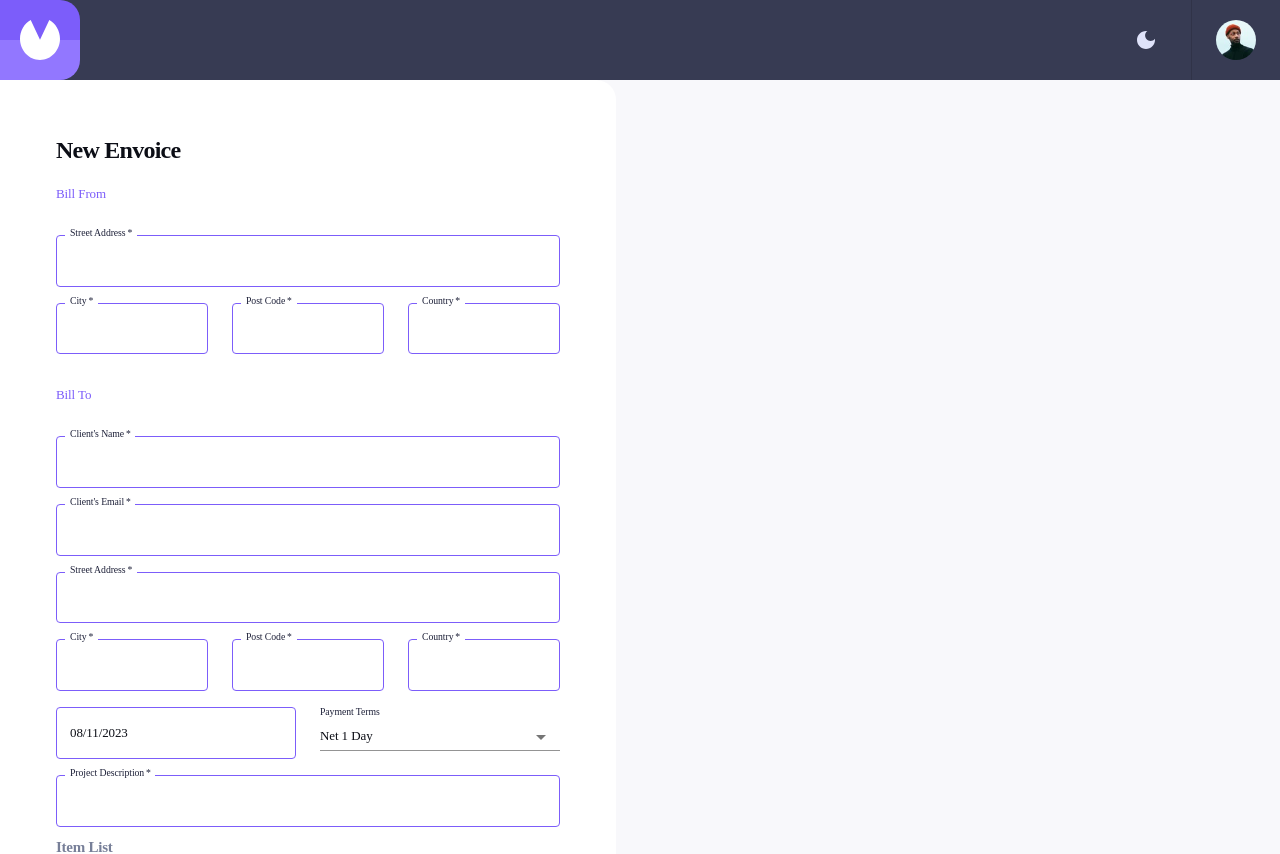
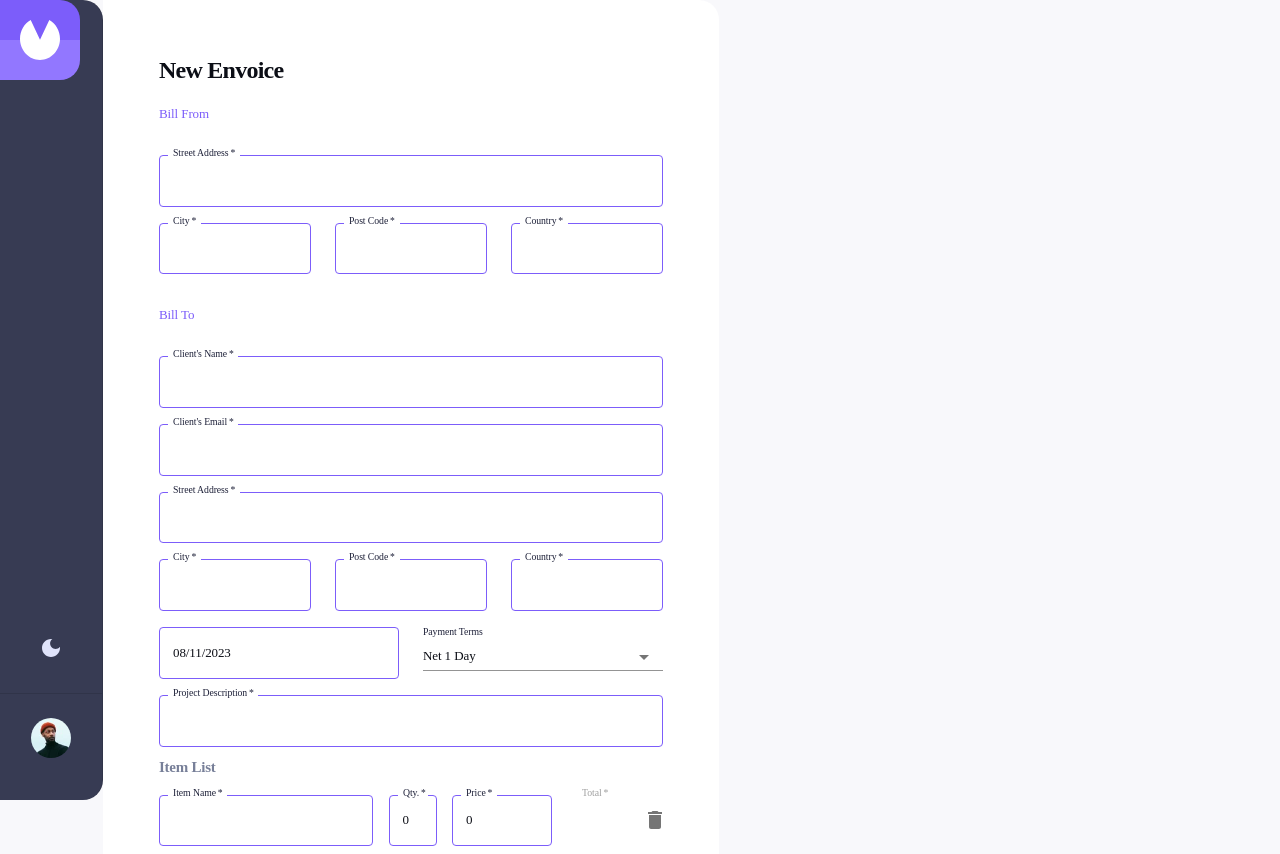
Before and after one commit to giga-gogosashvili/invoice-app, a React (Create React App) app: page /invoices/create in a window 1280 px wide. Shown: the top 854 px of the page. Built offline with nearby package versions, Linux system fonts and the light colour scheme; no server answers.

Commit message:
drawer appbar combination

```diff
--- a/package.json
+++ b/package.json
@@ -21,6 +21,7 @@
     "match-sorter": "^6.3.1",
     "react": "^18.2.0",
     "react-dom": "^18.2.0",
+    "react-responsive": "^9.0.2",
     "react-router-dom": "^6.12.1",
     "react-scripts": "5.0.1",
     "sort-by": "^1.2.0",
--- a/src/components/EditCreate.tsx
+++ b/src/components/EditCreate.tsx
@@ -18,6 +18,7 @@ import { Item } from "./Invoices";
 import React from "react";
 import { AxiosFunc } from "./AxiosFunc";
 import NavBar from "./NavBar";
+import useMediaQuery from "@mui/material/useMediaQuery";
 
 import {
   StyledItemFields,
@@ -31,6 +32,9 @@ import Drawer from "../components/Drawer";
 import Button from "@mui/material/Button";
 
 export default function EditCreate() {
+  const matches = useMediaQuery("(min-width:992px)");
+  const direction = matches ? "row" : "column";
+
   const { id } = useParams();
   const [invoice, setInvoice] = useState<InvoiceResponse | undefined>(
     undefined
@@ -140,14 +144,14 @@ export default function EditCreate() {
 
   return (
     <Box
+      display="flex"
+      flexDirection={direction}
       sx={{
-        display: "flex",
-        flexDirection: "column",
         bgcolor: "background.paper",
       }}
     >
       {/* <Drawer></Drawer> */}
-      <NavBar></NavBar>
+      {matches ? <Drawer></Drawer> : <NavBar></NavBar>}
 
       <Box
         sx={{
--- a/src/components/Invoice.tsx
+++ b/src/components/Invoice.tsx
@@ -28,8 +28,11 @@ import toggleColorMode from "../App";
 import Button from "@mui/material/Button";
 import { StyledButton, StyledTypoButton } from "../customize/StyledElements";
 import NavBar from "./NavBar";
+import useMediaQuery from "@mui/material/useMediaQuery";
 
 export default function Invoice() {
+  const matches = useMediaQuery("(min-width:992px)");
+
   const { id } = useParams();
   const [invoice, setInvoice] = useState<InvoiceResponse | undefined>(
     undefined
@@ -73,19 +76,20 @@ export default function Invoice() {
         navigate("/invoices");
       });
   };
+  const direction = matches ? "row" : "column";
 
   return (
     <>
       <Box
+        display="flex"
+        flexDirection={direction}
         sx={{
           flexGrow: 1,
           bgcolor: "background.paper",
-          display: "flex",
-          flexDirection: "column",
         }}
       >
         {/* <Drawer></Drawer> */}
-        <NavBar></NavBar>
+        {matches ? <Drawer></Drawer> : <NavBar></NavBar>}
 
         <Box
           sx={{
--- a/src/components/Invoices.tsx
+++ b/src/components/Invoices.tsx
@@ -12,6 +12,7 @@ import Drawer from "./Drawer";
 import NavBar from "./NavBar";
 
 import axios from "axios";
+import useMediaQuery from "@mui/material/useMediaQuery";
 
 export type InvoiceResponse = {
   id: string;
@@ -68,6 +69,7 @@ export const getStatusColor = (
 };
 
 export default function Invoices() {
+  const matches = useMediaQuery("(min-width:992px)");
   const [invoices, setInvoices] = useState<InvoiceResponse[]>([]);
   const [filterStatus, setFilterStatus] = useState<string | undefined>(
     undefined
@@ -94,12 +96,18 @@ export default function Invoices() {
     }
   }, [filterStatus]);
 
+  const direction = matches ? "row" : "column";
+
   return (
     <Box
-      display={"flex"}
-      sx={{ bgcolor: "background.paper", flexDirection: "column" }}
+      display="flex"
+      flexDirection={direction}
+      sx={{
+        bgcolor: "background.paper",
+      }}
     >
-      <NavBar></NavBar>
+      {matches ? <Drawer></Drawer> : <NavBar></NavBar>}
+
       {/* <Drawer></Drawer> */}
 
       <Box sx={{ margin: "0 auto", width: { xl: 730, md: 672, sm: 327 } }}>
```
Also changed, not shown: src/themeLight.tsx (+8 -3 lines), 1 other file (tests, documents, lock files or other folders).
